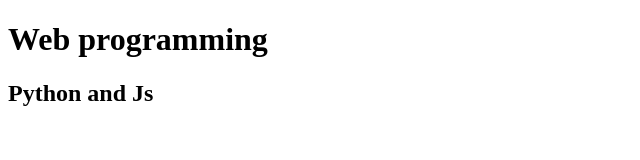
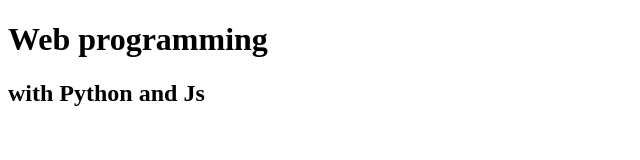
Before and after one commit to elmae/cs50, a plain HTML site: page index.html in a window 1280 px wide. Shown: the whole page, without its empty margins (0-640 px from the left). Drawn offline with Linux system fonts and the light colour scheme.

Commit message:
better sub-heading

```diff
--- a/index.html
+++ b/index.html
@@ -9,7 +9,7 @@
 
 <body>
   <h1>Web programming</h1>
-  <h2>Python and Js</h2>
+  <h2>with Python and Js</h2>
 </body>
 
 </html>
```
